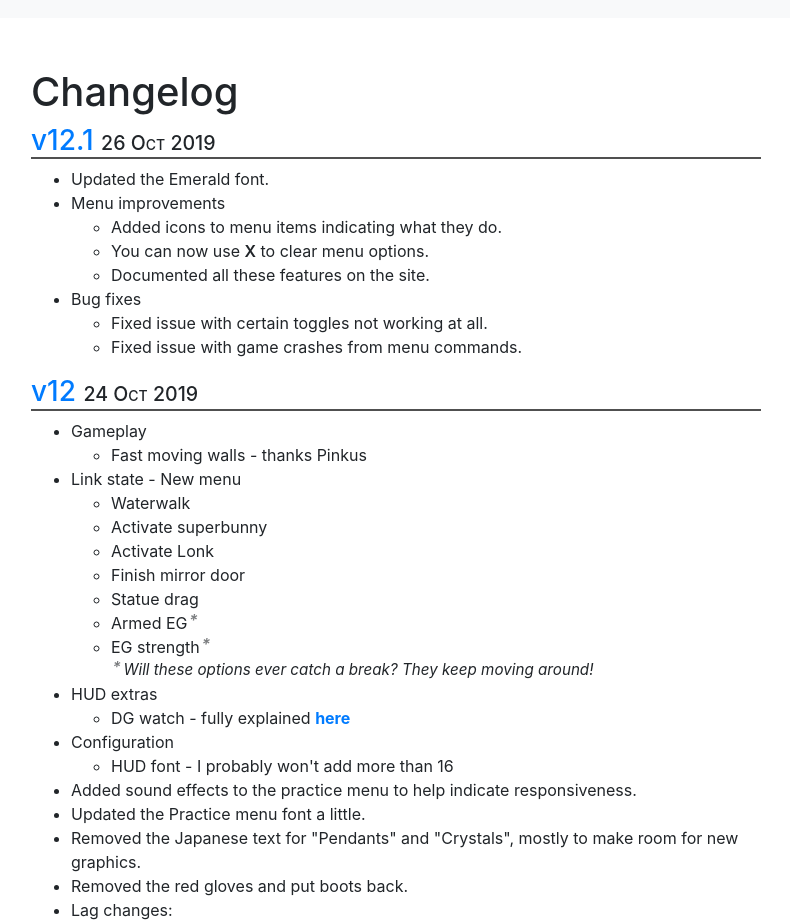
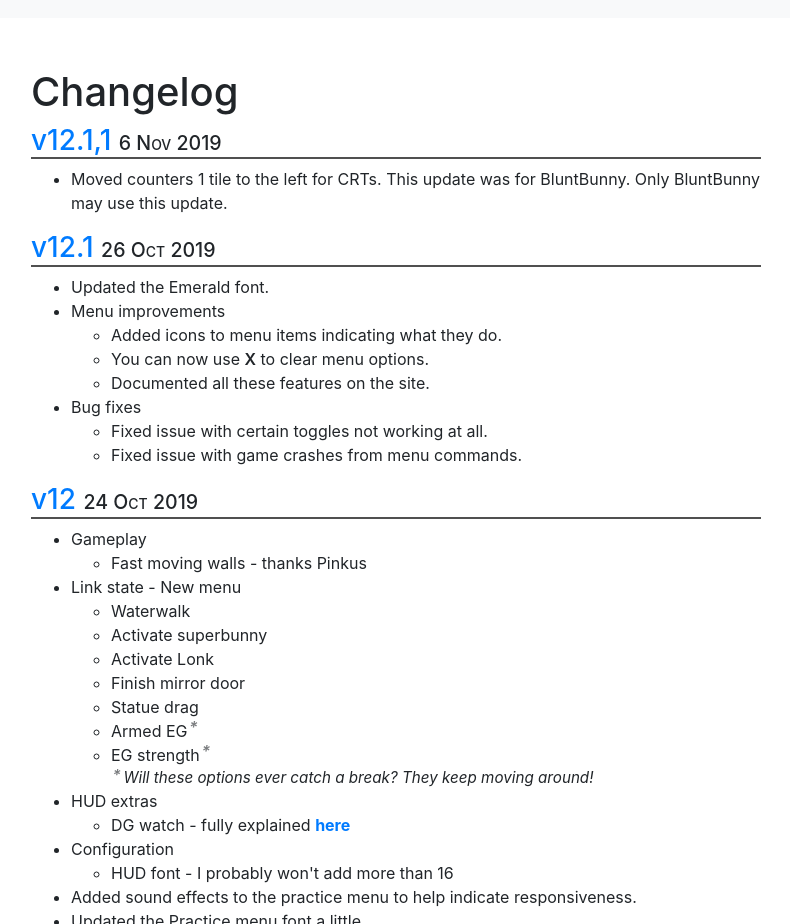
Before and after one commit to helgefmi/lttphack, a plain HTML site: page docs/index.html in a window 1280 px wide. Shown: the part 10880-11804 px from the top of the page, without its empty margins (244-1034 px from the left). Drawn offline with nearby package versions, Linux system fonts and the light colour scheme.

Commit message:
Summary (required)

```diff
--- a/docs/index.html
+++ b/docs/index.html
@@ -805,6 +805,10 @@
 			<div class="row">
 				<div class="col-lg-8 mx-auto">
 					<h2>Changelog</h2>
+					<h3><a href="https://github.com/spannerisms/lttphack/releases/tag/12.1.0">v12.1,1</a> <span class="releaseDate">6 Nov 2019</span></h3>
+					<ul>
+						<li>Moved counters 1 tile to the left for CRTs. This update was for BluntBunny. Only BluntBunny may use this update.</li>
+					</ul>
 					<h3><a href="https://github.com/spannerisms/lttphack/releases/tag/12.1.0">v12.1</a> <span class="releaseDate">26 Oct 2019</span></h3>
 					<ul>
 						<li>Updated the Emerald font.</li>
```
Also changed, not shown: resources/hud_font2.png, 4 other files.
